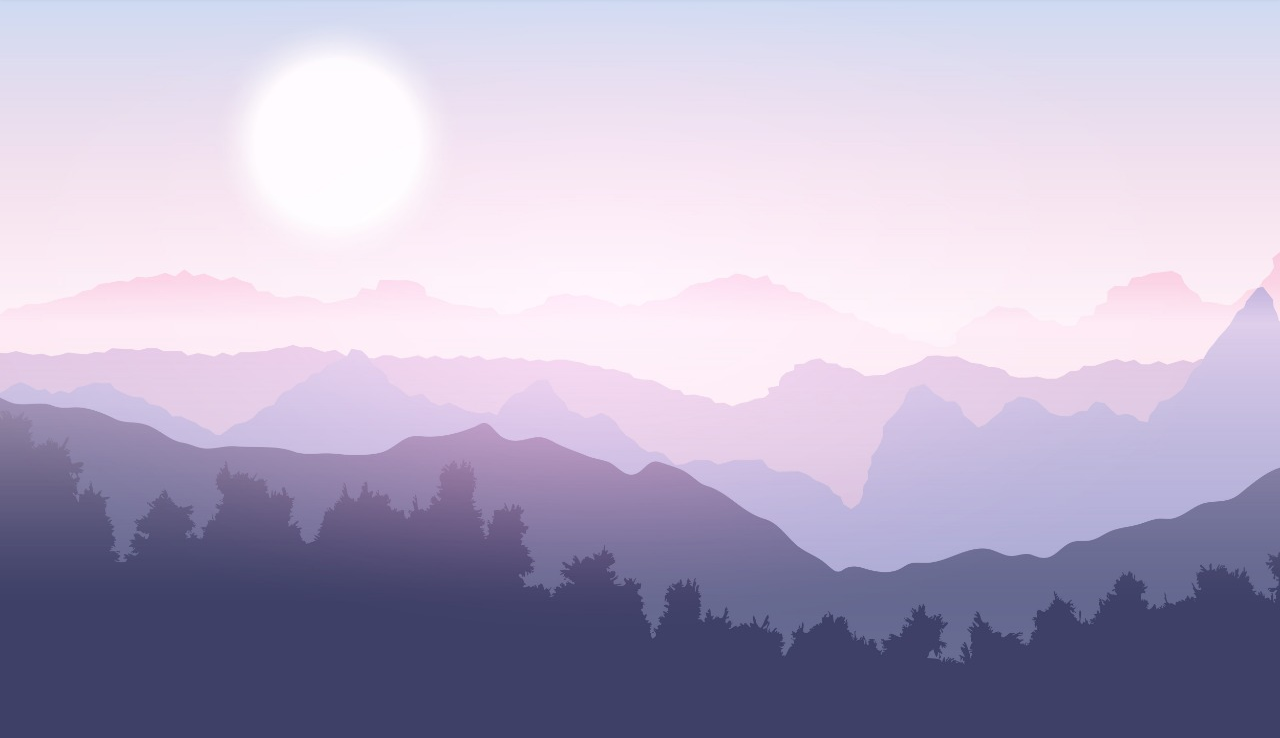
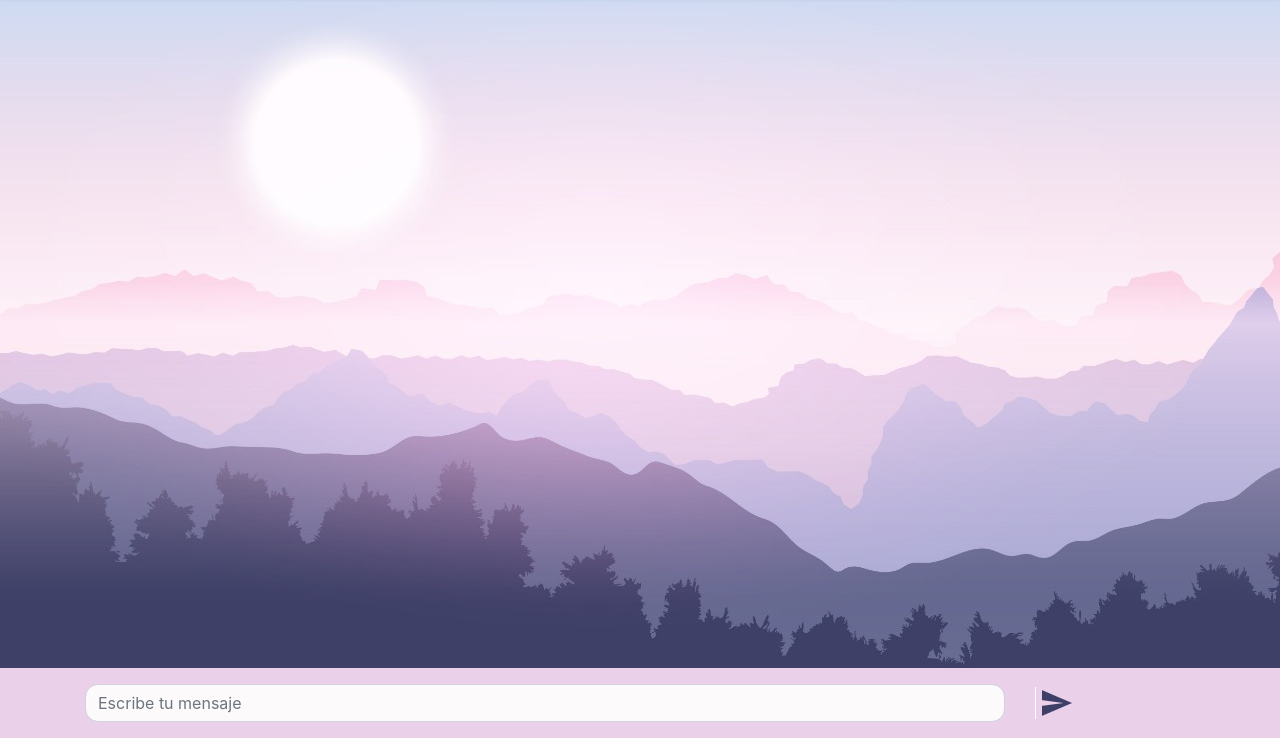
Before and after one commit to jotaparra/conversemos-girlhub, a website: page src/index.html in a window 1280 px wide. Shown: the part 62-800 px from the top of the page. Drawn offline with nearby package versions, Linux system fonts and the light colour scheme.

Commit message:
estructura básica lista: Background + navbar + footer fixed

```diff
--- a/src/css/style.css
+++ b/src/css/style.css
@@ -8,3 +8,19 @@ body{
     background: linear-gradient(180deg, #D2DAF2 44.99%, #EDE0F1 100%);
     box-shadow: 0px 4px 4px rgba(0, 0, 0, 0.25);
 }
+
+.pink{
+    background: #EAD0E9;
+}
+
+.input-message{
+    background: #FCFAFB;
+    border-radius: 13px;
+}
+
+.btn-message {
+  background: none;
+  border: 0;
+  border-left: 1px solid white;
+  color: inherit;
+}
--- a/src/index.html
+++ b/src/index.html
@@ -15,7 +15,7 @@
 
 <body>
     <!--Navbar-->
-    <nav class="navbar navbar-expand-lg navbar-light nav-gradient">
+    <nav class="navbar navbar-expand-lg fixed-top navbar-light nav-gradient">
         <div class="container">
             <!-- para centrar el contenido del menú -->
             <a href="#" class="navbar-brand">Menú</a>
@@ -37,11 +37,27 @@
     </nav>
     <!--/.Navbar-->
     <!-- clase container después del navbar -->
+<main>
+
+</main>
 
 
 
 
 
+    <!-- footer -->
+    <footer class="footer fixed-bottom pink">
+            <div class="container">
+                    <form class="row align-items-center justify-content-center">
+                            <div class="col-10">
+                              <input type="text" class="form-control my-3 input-message" id="" aria-describedby="text" placeholder="Escribe tu mensaje">
+                            </div>
+                            <div class="col-2">
+                                <button class="btn-message"><img src="./img/send-button.png" alt="botón para enviar mensaje" srcset=""></button>
+                            </div>
+                    </form>
+            </div>
+    </footer>
 
 
     <!-- Optional JavaScript -->
```
Also changed, not shown: src/img/send-button.png (added).
